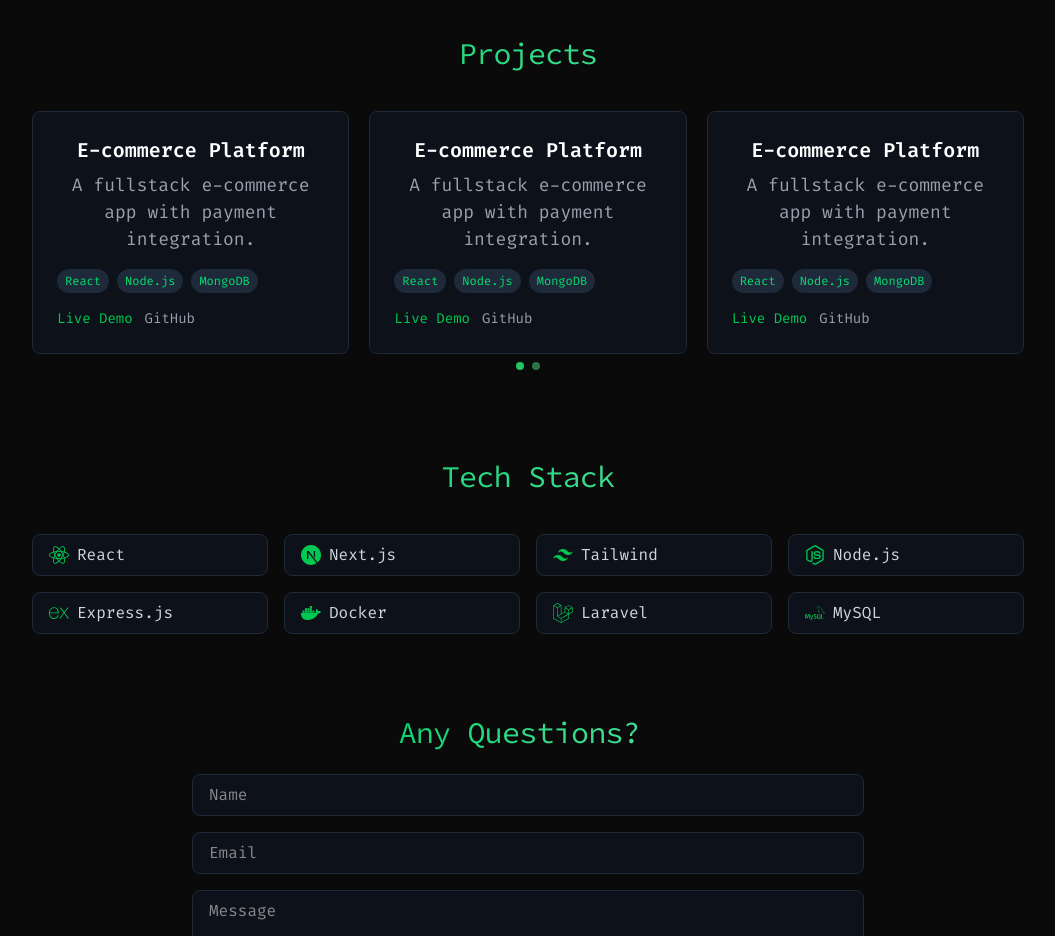
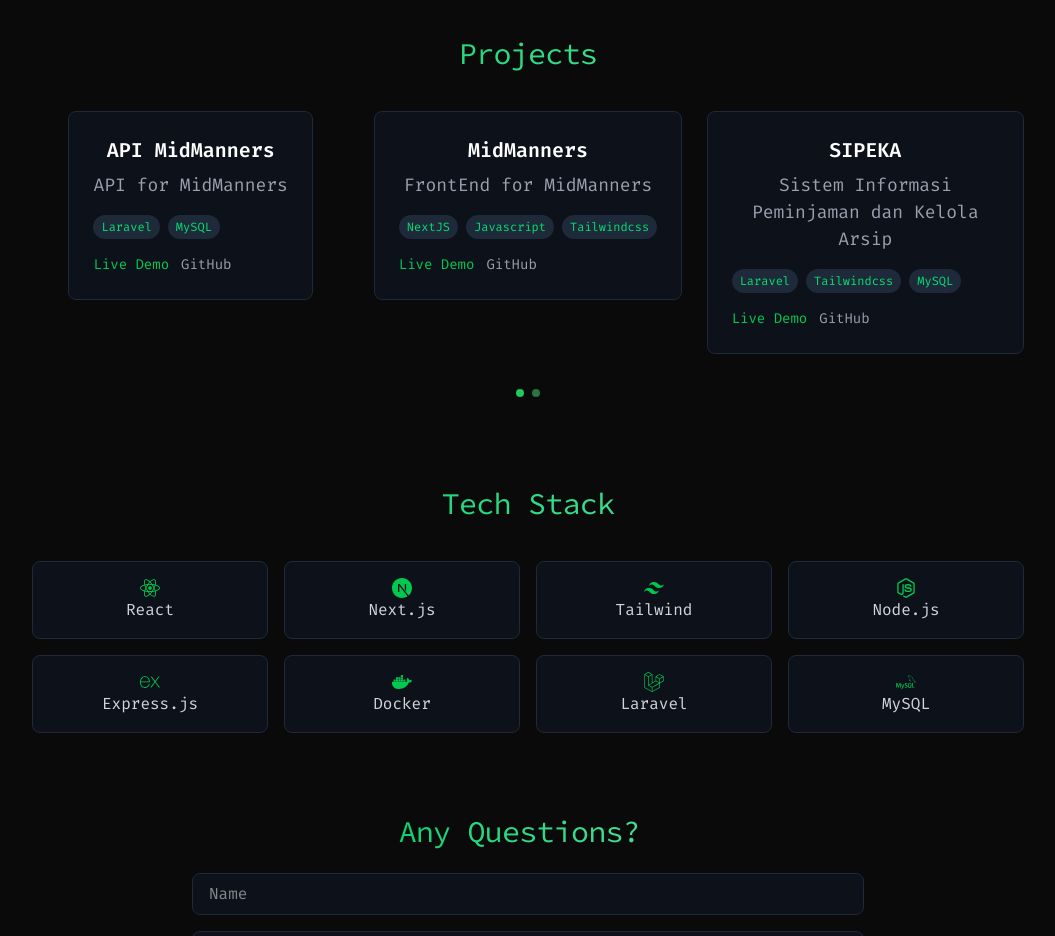
Before and after one commit to mmaulidinabdi/mmaulidinabdi, a Next.js app: page / in a window 1280 px wide. Shown: the part 1780-2716 px from the top of the page, without its empty margins (112-1167 px from the left). Built offline with nearby package versions, Linux system fonts and the light colour scheme.

Commit message:
fix project

```diff
--- a/src/component/Projects.jsx
+++ b/src/component/Projects.jsx
@@ -6,36 +6,36 @@
 const projects = [
     {
         id: 1,
-        title: "E-commerce Platform",
-        description: "A fullstack e-commerce app with payment integration.",
-        tech: ["React", "Node.js", "MongoDB"],
-        demo: "https://demo.com",
-        github: "https://github.com/your-repo"
+        title: "API MidManners",
+        description: "API for MidManners ",
+        tech: ["Laravel", "MySQL"],
+        demo: "https://midmanners.store",
+        github: "https://github.com/mmaulidinabdi/MidManners/tree/fitur-notifikasi"
     },
     {
         id: 2,
-        title: "E-commerce Platform",
-        description: "A fullstack e-commerce app with payment integration.",
-        tech: ["React", "Node.js", "MongoDB"],
-        demo: "https://demo.com",
-        github: "https://github.com/your-repo"
+        title: "MidManners",
+        description: "FrontEnd for MidManners",
+        tech: ["NextJS", "Javascript", "Tailwindcss"],
+        demo: "https://github.com/madityapratama/Midmanners-FE/tree/chat-sendbird",
+        github: "https://github.com/madityapratama/Midmanners-FE/tree/chat-sendbird"
     },
     {
         id: 3,
-        title: "E-commerce Platform",
-        description: "A fullstack e-commerce app with payment integration.",
-        tech: ["React", "Node.js", "MongoDB"],
-        demo: "https://demo.com",
-        github: "https://github.com/your-repo"
+        title: "SIPEKA",
+        description: "Sistem Informasi Peminjaman dan Kelola Arsip",
+        tech: ["Laravel", "Tailwindcss", "MySQL"],
+        demo: "https://github.com/mmaulidinabdi/pinjam_arsip_magang",
+        github: "https://github.com/mmaulidinabdi/pinjam_arsip_magang"
     },
     {
         id: 4,
-        title: "E-commerce Platform",
-        description: "A fullstack e-commerce app with payment integration.",
-        tech: ["React", "Node.js", "MongoDB"],
-        demo: "https://demo.com",
-        github: "https://github.com/your-repo"
-    }
+        title: "Modista API",
+        description: "MODISTA is an app designed to assist customers in purchasing the right outfit.",
+        tech: ["NodeJs", "MySQL", "Sequelize"],
+        demo: "https://github.com/Modista-Team/Cloud-Computing",
+        github: "https://github.com/Modista-Team/Cloud-Computing"
+    },
 ];
 
 const Projects = () => {
--- a/src/component/TechStack.jsx
+++ b/src/component/TechStack.jsx
@@ -23,7 +23,7 @@
                 </h2>
                 <div className="grid grid-cols-2 md:grid-cols-4 gap-4 mb-10">
                     {skills.map((skill) => (
-                        <div key={skill.name} className="flex items-center gap-2 bg-gray-900/50 px-4 py-2 rounded-lg border border-gray-800">
+                        <div key={skill.name} className="p-4 bg-gray-900/50 rounded-lg border border-gray-800 hover:border-emerald-500 flex flex-col items-center transition-all hover:scale-105">
                             <skill.icon className="text-green-500" size={20} />
                             <span className="text-gray-300">{skill.name}</span>
                         </div>
```
